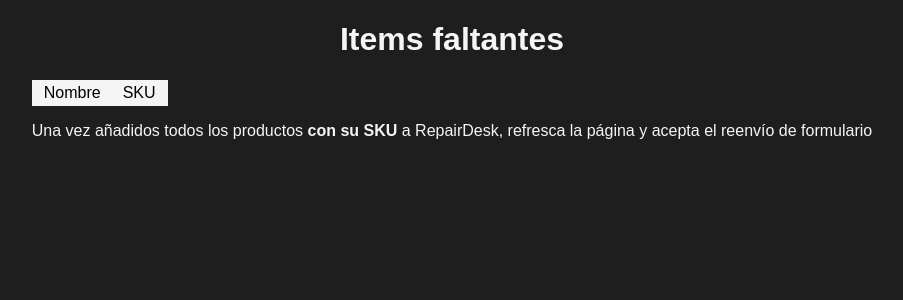
After one commit to CyberArena7/cyberarena, a Flask app: template purchase-order/templates/upload.html in a window 1280 px wide. The commit adds this page. Shown: the top 300 px of the page, without its empty margins (188-1091 px from the left). Run offline with Flask 3, Linux system fonts and the light colour scheme; the template is opened without the code that fills it, so the values that code supplies are empty; parts of the project's set-up code (start-up, migrations or seed data) failed here and were passed over.

Commit message:
purchase-order: display missing elements as a table

```diff
--- a/purchase-order/main.py
+++ b/purchase-order/main.py
@@ -1,4 +1,5 @@
-from flask import Flask, request, make_response
+from dataclasses import dataclass
+from flask import Flask, render_template, request, make_response
 from datetime import datetime
 import xlwt
 import io
@@ -23,12 +24,13 @@ def upload_invoice():
     data = request.files["invoice"].read()
     invoice = providers.parse(data)
 
-    output = io.BytesIO()
     workbook = xlwt.Workbook()
     ws = workbook.add_sheet("Sheet1")
 
     for i, col in enumerate(["Sku/Upc/Id", "Description", "Qty", "Price"]):
         ws.write(0, i, col)
+
+    missing_items = []
 
     for i, item in enumerate(invoice.items):
         try:
@@ -37,7 +39,8 @@ def upload_invoice():
             else:
                 match = api.search_item(item.name)
         except ItemNotFound:
-            return "NO SE HA ENCONTRADO EL ITEM: {}  SKU: {}".format(item.name, item.id)
+            missing_items.append(item)
+            continue
 
         print(match.name, "-", match.sku)
 
@@ -54,14 +57,18 @@ def upload_invoice():
         for i, value in enumerate(["339584223", "", 1, invoice.shipping.price]):
             ws.write(len(invoice.items) + 1, i, value)
 
-    workbook.save(output)
+    if len(missing_items) == 0:
+        output = io.BytesIO()
+        workbook.save(output)
 
-    res = make_response(output.getvalue())
-    res.headers["Content-Disposition"] = "attachment; filename={}-{}.xls".format(
-        invoice.provider.name, datetime.today().strftime("%d-%m")
-    )
-    res.headers["Content-type"] = "application/vnd.ms-excel"
-    return res
+        res = make_response(output.getvalue())
+        res.headers["Content-Disposition"] = "attachment; filename={}-{}.xls".format(
+            invoice.provider.name, datetime.today().strftime("%d-%m")
+        )
+        res.headers["Content-type"] = "application/vnd.ms-excel"
+        return res
+    else:
+        return render_template("upload.html", items=missing_items)
 
 
 if __name__ == "__main__":
--- a/purchase-order/static/styles.css
+++ b/purchase-order/static/styles.css
@@ -14,3 +14,17 @@ div {
     padding: 20px;
     box-shadow: 0 4px 8px rgba(0, 0, 0, 0.3);
 }
+
+table {
+    border-collapse: collapse;
+}
+
+thead {
+    background: #f5f5f5;
+    color: black;
+}
+
+td {
+    padding: 2px 10px;
+    border: 2px solid #f5f5f5;
+}
--- /dev/null
+++ b/purchase-order/templates/upload.html
@@ -0,0 +1,33 @@
+<!DOCTYPE html>
+<html lang="en">
+<head>
+    <meta charset="UTF-8">
+    <meta name="viewport" content="width=device-width, initial-scale=1.0">
+    <title>Purchase Order - Items faltantes</title>
+    <link href="/static/styles.css" rel="stylesheet" />
+</head>
+<body>
+    <header>
+        <h1>Items faltantes</h1>
+    </header>
+    <main>
+        <table>
+            <thead>
+                <tr>
+                    <td>Nombre</td>
+                    <td>SKU</td>
+                </tr>
+            </thead>
+            <tbody>
+            {% for item in items %}
+                <tr>
+                    <td>{{ item.name }}</td>
+                    <td>{{ item.id }}</td>
+                </tr>
+            {% endfor %}
+            </tbody>
+        </table>
+        <p>Una vez añadidos todos los productos <b>con su SKU</b> a RepairDesk, refresca la página y acepta el reenvío de formulario</p>
+    </main>
+</body>
+</html>
```
Also changed, not shown: 1 other file. Lines whose indentation alone changed are shown as unchanged.
